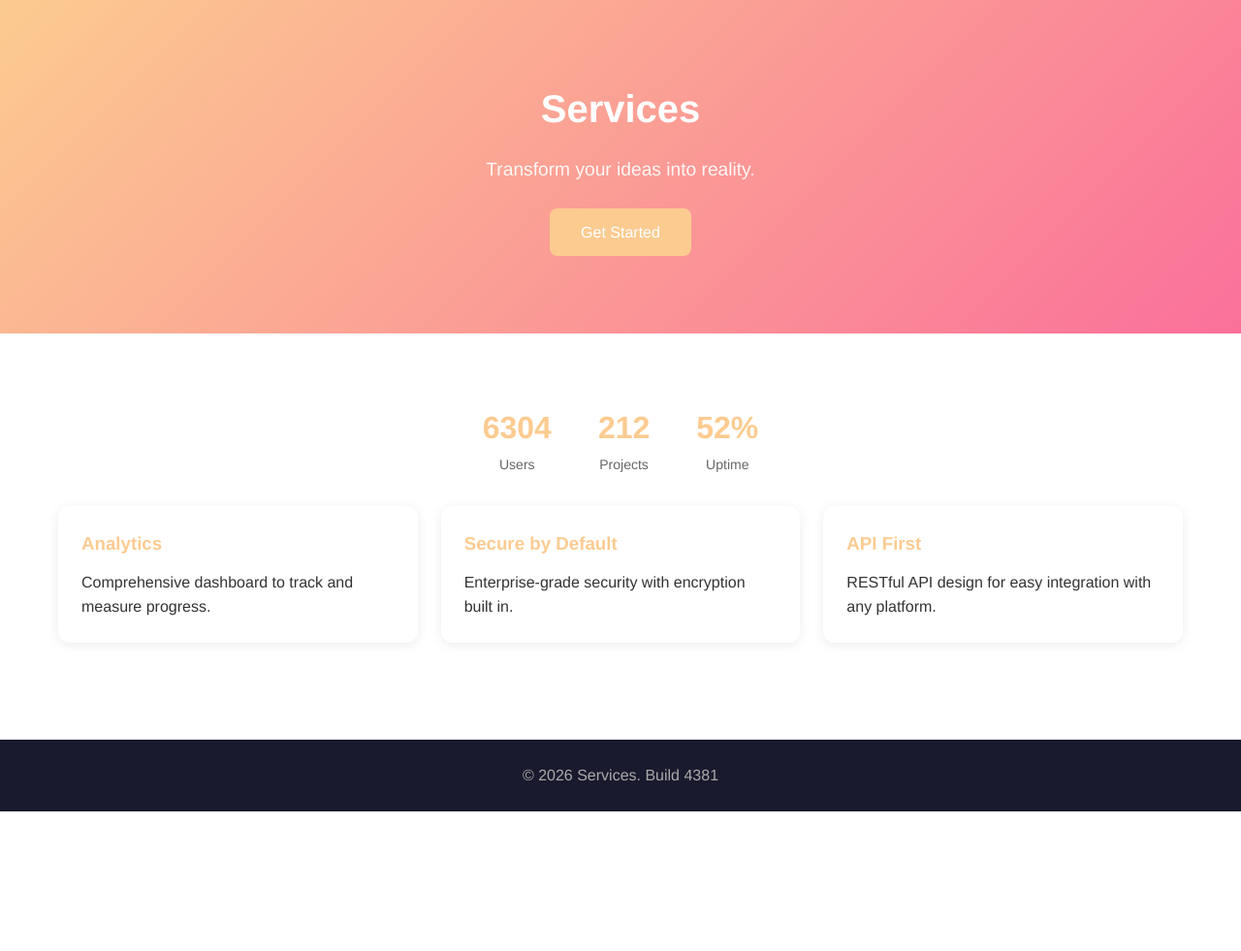
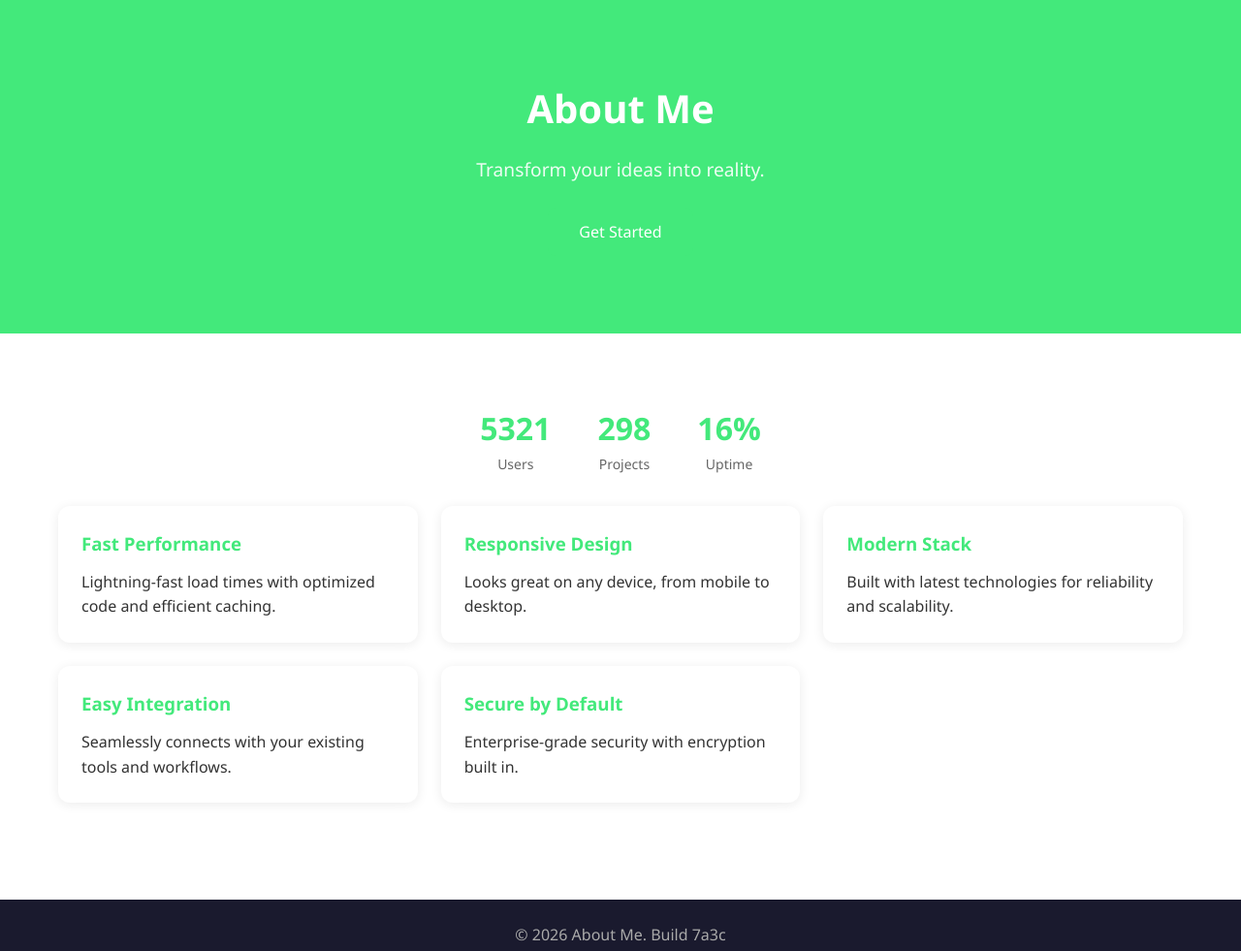
Before and after one commit to bivay-laina/experiment-4b0d34, a plain HTML site: page about.html in a window 1280 px wide. Shown: the whole page at 97% size. Before the commit the page ends 837 px from the top, so only its background shows below. Drawn offline with Linux system fonts and the light colour scheme.

```diff
--- a/about.html
+++ b/about.html
@@ -3,47 +3,49 @@
 <head>
 	<meta charset="UTF-8">
 	<meta name="viewport" content="width=device-width, initial-scale=1.0">
-	<title>Services</title>
+	<title>About Me</title>
 	<style>
 		* { margin: 0; padding: 0; box-sizing: border-box; }
-		body { font-family: 'Helvetica Neue', Arial, sans-serif; line-height: 1.6; color: #333; }
-		.hero { background: linear-gradient(135deg, #fccb90, #fa709a); color: #fff; padding: 80px 20px; text-align: center; }
+		body { font-family: 'Segoe UI', Tahoma, Geneva, Verdana, sans-serif; line-height: 1.6; color: #333; }
+		.hero { background: linear-gradient(135deg, #43e97b, #43e97b); color: #fff; padding: 80px 20px; text-align: center; }
 		.hero h1 { font-size: 2.5rem; margin-bottom: 16px; }
 		.hero p { font-size: 1.2rem; opacity: .9; max-width: 600px; margin: 0 auto; }
 		.container { max-width: 1200px; margin: 0 auto; padding: 40px 20px; }
 		.grid { display: grid; grid-template-columns: repeat(auto-fit, minmax(280px, 1fr)); gap: 24px; margin-top: 32px; }
 		.card { background: #fff; border-radius: 12px; padding: 24px; box-shadow: 0 2px 12px rgba(0,0,0,.08); transition: transform .2s; }
 		.card:hover { transform: translateY(-4px); }
-		.card h3 { color: #fccb90; margin-bottom: 12px; }
-		.btn { display: inline-block; padding: 12px 32px; background: #fccb90; color: #fff; border: none; border-radius: 8px; font-size: 1rem; cursor: pointer; text-decoration: none; margin-top: 24px; }
+		.card h3 { color: #43e97b; margin-bottom: 12px; }
+		.btn { display: inline-block; padding: 12px 32px; background: #43e97b; color: #fff; border: none; border-radius: 8px; font-size: 1rem; cursor: pointer; text-decoration: none; margin-top: 24px; }
 		.btn:hover { opacity: .9; }
 		.stats { display: flex; justify-content: center; gap: 48px; margin-top: 32px; }
 		.stat { text-align: center; }
-		.stat-num { font-size: 2rem; font-weight: bold; color: #fccb90; }
+		.stat-num { font-size: 2rem; font-weight: bold; color: #43e97b; }
 		.stat-lbl { font-size: .875rem; color: #666; }
 		footer { background: #1a1a2e; color: #aaa; text-align: center; padding: 24px; margin-top: 60px; }
 	</style>
 </head>
 <body>
 	<div class="hero">
-		<h1>Services</h1>
+		<h1>About Me</h1>
 		<p>Transform your ideas into reality.</p>
 		<a href="#content" class="btn">Get Started</a>
 	</div>
 	<div class="container" id="content">
 		<div class="stats">
-			<div class="stat"><div class="stat-num">6304</div><div class="stat-lbl">Users</div></div>
-			<div class="stat"><div class="stat-num">212</div><div class="stat-lbl">Projects</div></div>
-			<div class="stat"><div class="stat-num">52%</div><div class="stat-lbl">Uptime</div></div>
+			<div class="stat"><div class="stat-num">5321</div><div class="stat-lbl">Users</div></div>
+			<div class="stat"><div class="stat-num">298</div><div class="stat-lbl">Projects</div></div>
+			<div class="stat"><div class="stat-num">16%</div><div class="stat-lbl">Uptime</div></div>
 		</div>
 		<div class="grid">
-			<div class="card"><h3>Analytics</h3><p>Comprehensive dashboard to track and measure progress.</p></div>
+			<div class="card"><h3>Fast Performance</h3><p>Lightning-fast load times with optimized code and efficient caching.</p></div>
+			<div class="card"><h3>Responsive Design</h3><p>Looks great on any device, from mobile to desktop.</p></div>
+			<div class="card"><h3>Modern Stack</h3><p>Built with latest technologies for reliability and scalability.</p></div>
+			<div class="card"><h3>Easy Integration</h3><p>Seamlessly connects with your existing tools and workflows.</p></div>
 			<div class="card"><h3>Secure by Default</h3><p>Enterprise-grade security with encryption built in.</p></div>
-			<div class="card"><h3>API First</h3><p>RESTful API design for easy integration with any platform.</p></div>
 		</div>
 	</div>
 	<footer>
-		<p>&copy; 2026 Services. Build 4381</p>
+		<p>&copy; 2026 About Me. Build 7a3c</p>
 	</footer>
 </body>
 </html>
```
